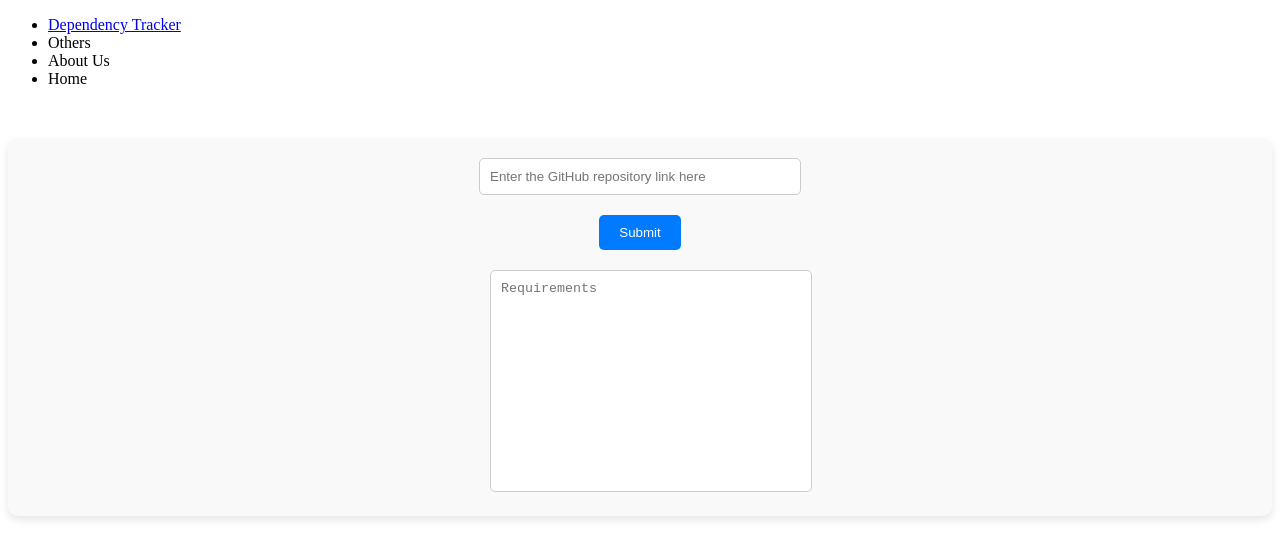
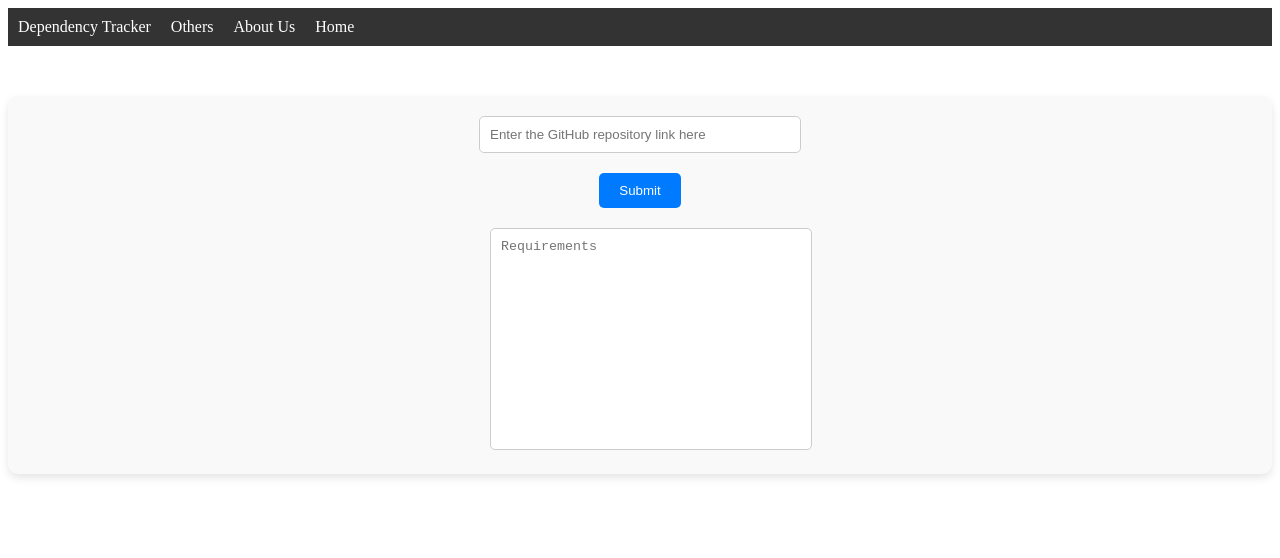
Before and after one commit to VishuKunal/Git-Hub-Repo-Analyzer, a React (Create React App) app in the folder frontend/: page / in a window 1280 px wide. Shown: the top 558 px of the page. Built offline with nearby package versions, Linux system fonts and the light colour scheme.

Commit message:
added basic style to navbar

```diff
--- a/frontend/src/styles/Navbar.css
+++ b/frontend/src/styles/Navbar.css
@@ -0,0 +1,30 @@
+/* Navbar.css */
+.navbarContainer {
+    background-color: #333;
+    color: #fff;
+    padding: 10px;
+  }
+
+  .navbarContainer ul {
+    list-style-type: none;
+    padding: 0;
+    margin: 0;
+    display: flex;
+  }
+
+  .navbarContainer ul li {
+    margin-right: 20px;
+  }
+
+  .navbarContainer ul li:last-child {
+    margin-right: 0;
+  }
+
+  .navbarContainer ul li a {
+    text-decoration: none;
+    color: #fff;
+  }
+
+  .navbarContainer ul li a:hover {
+    text-decoration: underline;
+  }
```
